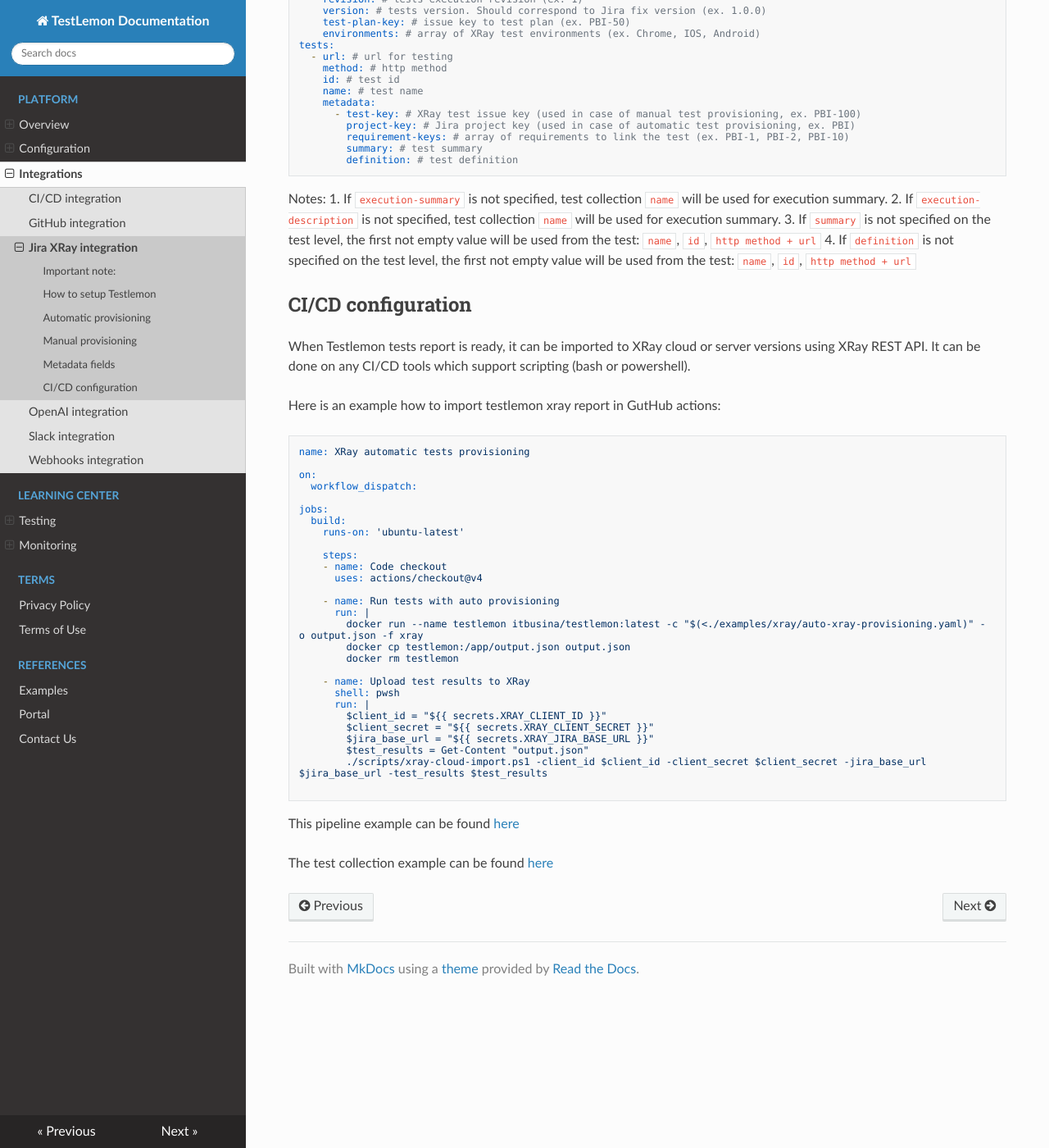
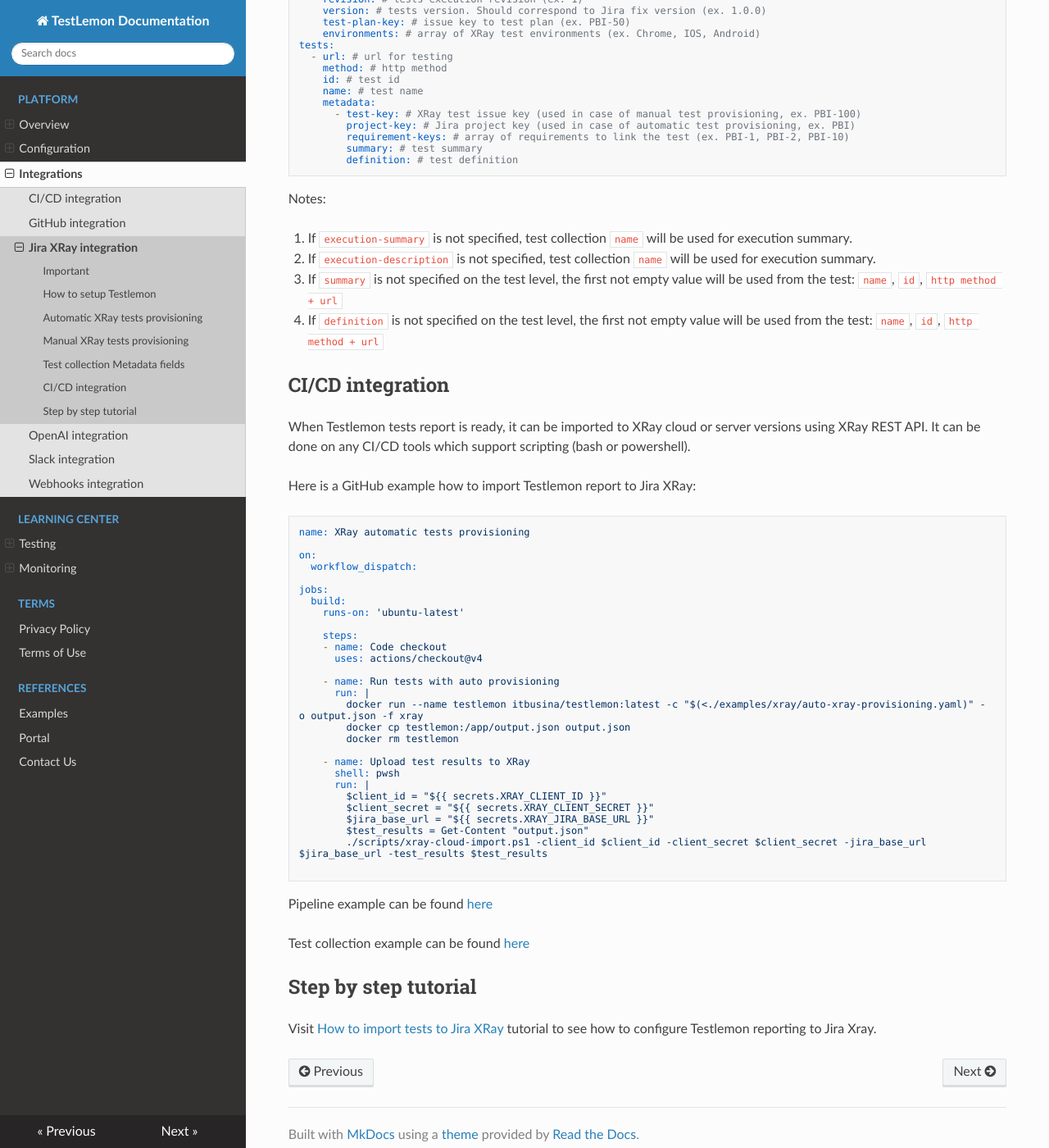
Before and after one commit to itbusina/testlemon-docs, an MkDocs documentation site: the page built from docs/docs/pages/platform/integrations/jira-xray-integration.md, in a window 1280 px wide and 1400 px high, scrolled down 2729 px. Shown: the whole window at 82% size. Built offline with MkDocs 1.6.1, drawn with Linux system fonts in a browser that asks for light colours; nearby versions of some CDN libraries; some of the changed text lies outside the part shown.

Commit message:
updated the jira xray integration documentation

````diff
--- a/docs/docs/pages/platform/integrations/jira-xray-integration.md
+++ b/docs/docs/pages/platform/integrations/jira-xray-integration.md
@@ -2,7 +2,7 @@
 
 Testlemon’s Jira XRay integration enables teams to import Testlemon tests results to XRay and track test executions and results in Jira
 
-## Important note:
+## Important
 Currently Jira XRay integration is available only with Testlemon Docker CLI tool.
 
 ## How to setup Testlemon
@@ -14,7 +14,7 @@ To generate the test results output in XRay format use ```-f xray``` flag.
 docker run itbusina/testlemon:latest -c "$(<collection.json)" -o output.json -f xray
 ```
 
-## Automatic provisioning
+## Automatic XRay tests provisioning
 <img src="/images/integrations/xray/xray-auto-provisioning.png" alt="Jira XRay automatic provisioning with Testlemon" width="800"/>
 
 1. Implement Testlemon test collection.
@@ -51,7 +51,7 @@ tests:
 
 After Tests are created in Jira, they can be managed in Jira. Thus, users can add additional information to them, associate them with other entities (e.g. requirements, Test Sets, etc)..
 
-## Manual provisioning
+## Manual XRay tests provisioning
 <img src="/images/integrations/xray/xray-manual-provisioning.png" alt="Jira XRay manual provisioning with Testlemon" width="800"/>
 
 1. Create a Generic Test in Jira.
@@ -81,7 +81,7 @@ tests:
       - test-key: XSP-86
 ```
 
-## Metadata fields
+## Test collection Metadata fields
 ```metadata``` fields on test collection level and test level are used to add aditional information to XRay report.
 
 Description:
@@ -110,15 +110,16 @@ tests:
 ```
 
 Notes:
+
 1. If ```execution-summary``` is not specified, test collection ```name``` will be used for execution summary.
 2. If ```execution-description``` is not specified, test collection ```name``` will be used for execution summary.
 3. If ```summary``` is not specified on the test level, the first not empty value will be used from the test: ```name```, ```id```, ```http method + url```
 4. If ```definition``` is not specified on the test level, the first not empty value will be used from the test: ```name```, ```id```, ```http method + url```
 
-## CI/CD configuration
+## CI/CD integration
 When Testlemon tests report is ready, it can be imported to XRay cloud or server versions using XRay REST API. It can be done on any CI/CD tools which support scripting (bash or powershell).
 
-Here is an example how to import testlemon xray report in GutHub actions:
+Here is a GitHub example how to import Testlemon report to Jira XRay:
 
 ```yaml
 name: XRay automatic tests provisioning
@@ -151,6 +152,9 @@ jobs:
 
 ```
 
-This pipeline example can be found [here](https://github.com/itbusina/testlemon-docs/blob/main/.github/workflows/xray-auto.yml)
+Pipeline example can be found [here](https://github.com/itbusina/testlemon-docs/blob/main/.github/workflows/xray-auto.yml)
 
-The test collection example can be found [here](https://github.com/itbusina/testlemon-docs/blob/main/examples/xray/auto-xray-provisioning.yaml)
+Test collection example can be found [here](https://github.com/itbusina/testlemon-docs/blob/main/examples/xray/auto-xray-provisioning.yaml)
+
+## Step by step tutorial
+Visit [How to import tests to Jira XRay](/pages/learning/testing/how-to-import-test-results-to-jira-xray) tutorial to see how to configure Testlemon reporting to Jira Xray.
````
